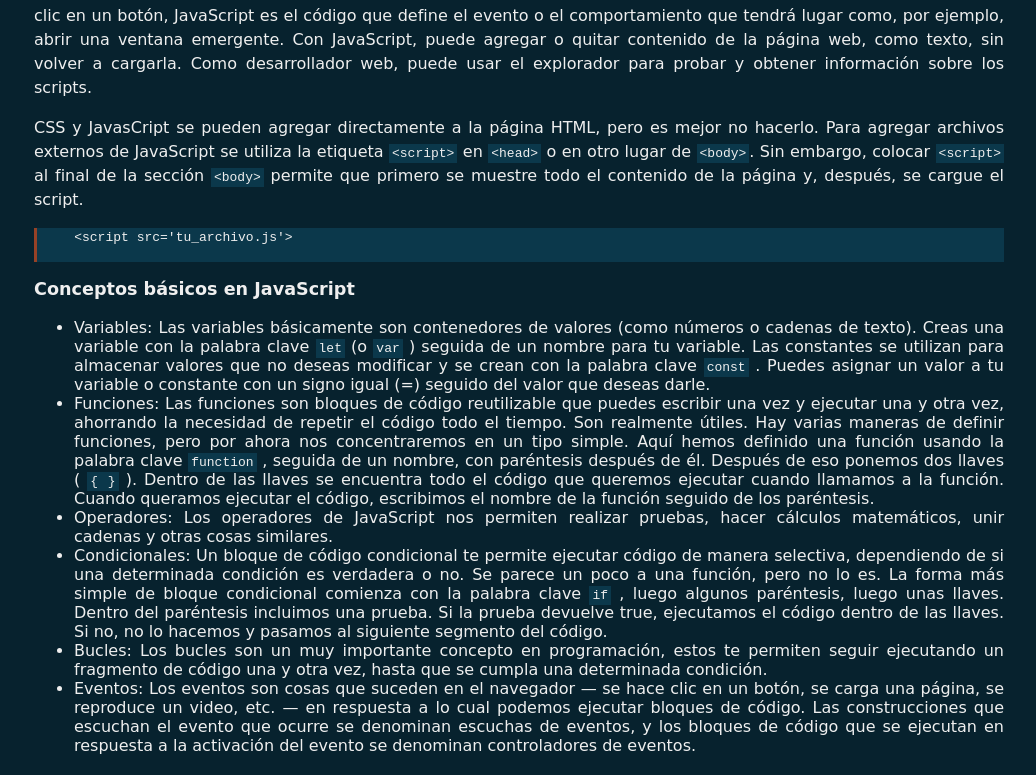
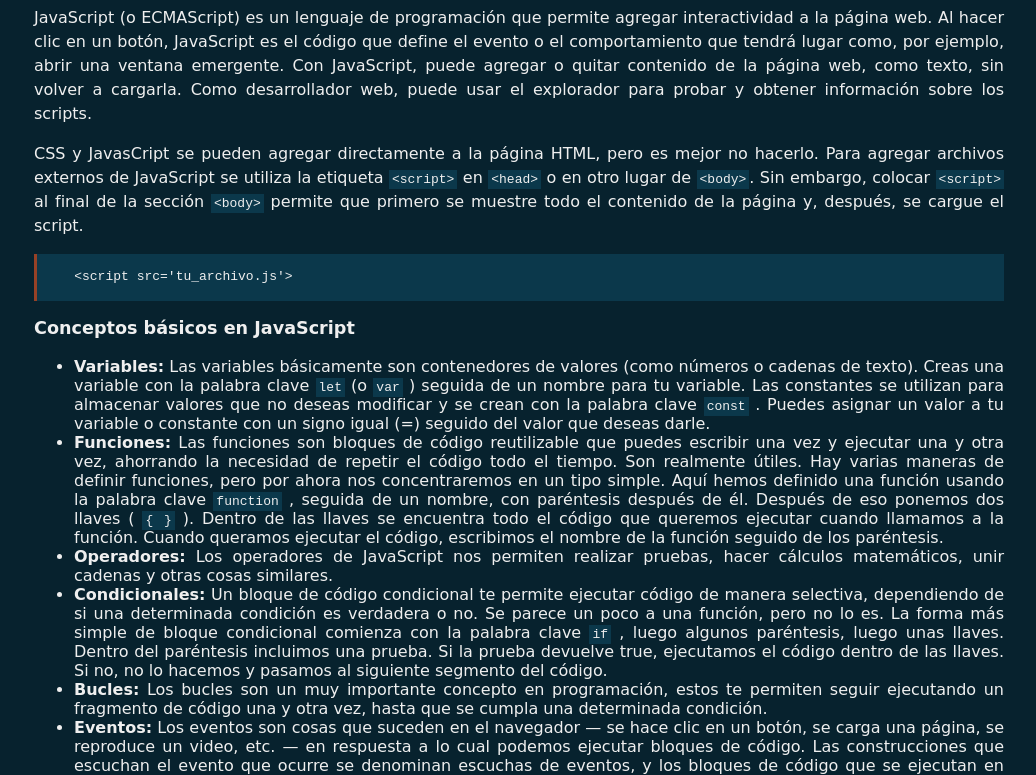
Before and after one commit to Malena-Ramirez/documentacion_tecnica, a plain HTML site: page index.html in a window 1280 px wide. Shown: the part 2025-2800 px from the top of the page, without its empty margins (226-1262 px from the left). Drawn offline with Linux system fonts and the light colour scheme; a web font is replaced by a local one.

Commit message:
Correcciones de errores menores

```diff
--- a/css/style.css
+++ b/css/style.css
@@ -47,6 +47,7 @@ h1 {
   color: inherit;
   padding-left: 30px;
   display: block;
+  padding-top: 8px;
 }
 
 .nav-link:hover {
@@ -78,6 +79,11 @@ pre {
 pre {
   border-left: 3px solid #964126;
   overflow: auto;
+  padding-top: 15px;
+}
+
+.group-list>li>span{
+  font-weight: bold;
 }
 
 @media (max-width: 768px) {
--- a/index.html
+++ b/index.html
@@ -150,7 +150,7 @@
     <code>&lt;script src='tu_archivo.js'&gt;</script></code>
         </pre>
         <h3>Conceptos básicos en JavaScript</h3>
-        <ul>
+        <ul class="group-list">
           <li>
             <span>Variables:</span>
             Las variables básicamente son contenedores de valores (como números o cadenas de texto). Creas una variable con la palabra clave
```
Lines whose indentation alone changed are shown as unchanged.
